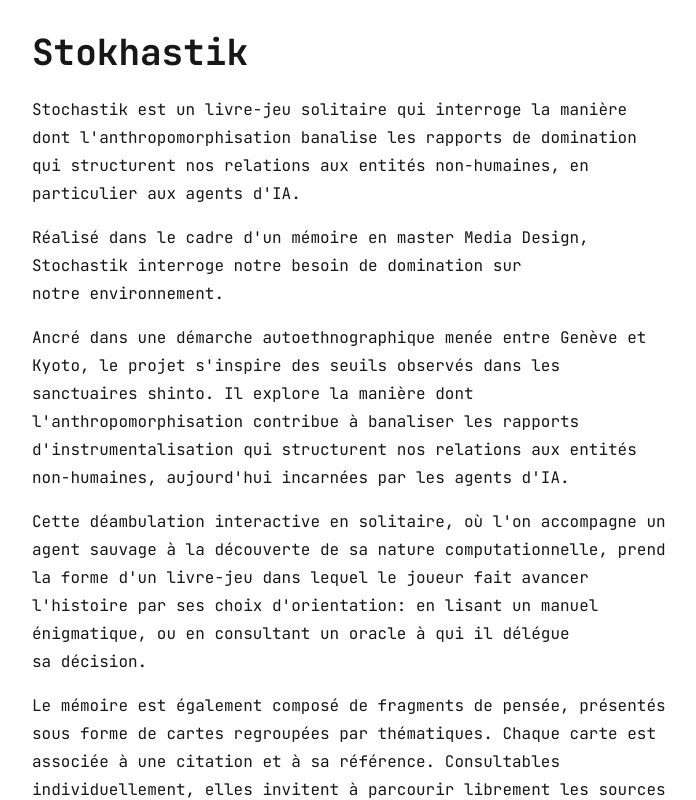
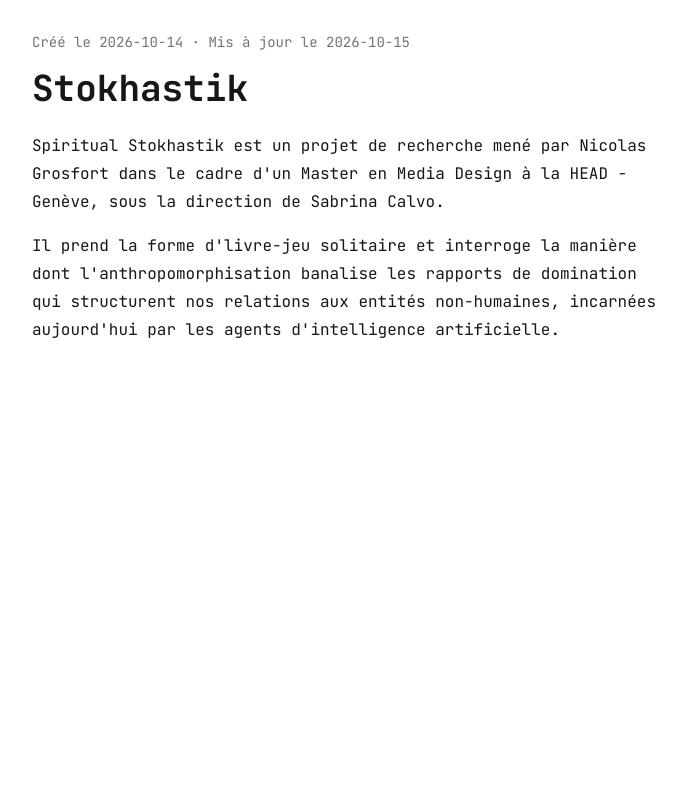
Before and after one commit to nicolasgrosfort/garden-stokhastik-xyz, a Next.js app: page / in a window 1280 px wide. Shown: the top 800 px of the page, without its empty margins (288-984 px from the left). Built offline with nearby package versions, Linux system fonts and the light colour scheme.

Commit message:
data: update title

```diff
--- a/src/app/page.tsx
+++ b/src/app/page.tsx
@@ -1,9 +1,14 @@
-import Home from "@/content/home.mdx";
+import Home, { meta } from "@/content/home.mdx";
 
 export default function Page() {
   return (
-    <article>
-      <Home />
+    <article className="flex flex-col gap-4">
+      <p className="text-sm opacity-60">
+        Créé le {meta.created} · Mis à jour le {meta.updated}
+      </p>
+      <div>
+        <Home />
+      </div>
     </article>
   );
 }
--- a/src/content/home.mdx
+++ b/src/content/home.mdx
@@ -1,17 +1,14 @@
 import { Model } from "@/components/model";
+
+export const meta = {
+  title: "Stokhastik",
+  created: "2026-10-14",
+  updated: "2026-10-15",
+  description: "Présentation du projet de recherche Stokhastik.",
+};
 
 # Stokhastik
 
-Stochastik est un livre-jeu solitaire qui interroge la manière dont l'anthropomorphisation banalise les rapports de domination qui structurent nos relations aux entités non-humaines, en particulier aux agents d'IA.
+Spiritual Stokhastik est un projet de recherche mené par Nicolas Grosfort dans le cadre d'un Master en Media Design à la HEAD - Genève, sous la direction de Sabrina Calvo.
 
-Réalisé dans le cadre d'un mémoire en master Media Design, Stochastik interroge notre besoin de domination sur notre environnement.
-
-Ancré dans une démarche autoethnographique menée entre Genève et Kyoto, le projet s'inspire des seuils observés dans les sanctuaires shinto. Il explore la manière dont l'anthropomorphisation contribue à banaliser les rapports d'instrumentalisation qui structurent nos relations aux entités non-humaines, aujourd'hui incarnées par les agents d'IA.
-
-Cette déambulation interactive en solitaire, où l'on accompagne un agent sauvage à la découverte de sa nature computationnelle, prend la forme d'un livre-jeu dans lequel le joueur fait avancer l'histoire par ses choix d'orientation: en lisant un manuel énigmatique, ou en consultant un oracle à qui il délégue sa décision.
-
-Le mémoire est également composé de fragments de pensée, présentés sous forme de cartes regroupées par thématiques. Chaque carte est associée à une citation et à sa référence. Consultables individuellement, elles invitent à parcourir librement les sources et les idées qui ont nourri ce travail.
-
-Au terme de cette déambulation, une question demeure : qui est esclave de qui ?
-
-- [Lire le blog](/blog)
+Il prend la forme d'livre-jeu solitaire et interroge la manière dont l'anthropomorphisation banalise les rapports de domination qui structurent nos relations aux entités non-humaines, incarnées aujourd'hui par les agents d'intelligence artificielle.
```
